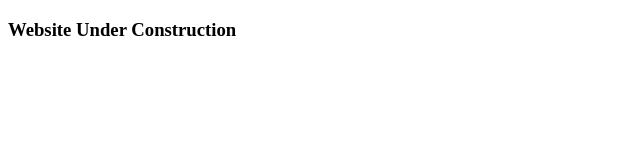
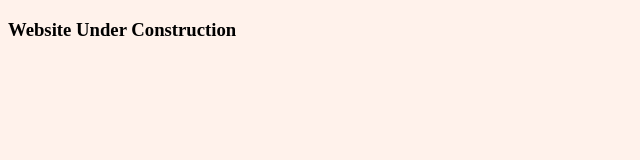
Before and after one commit to syahshiimi/syahshiimi.github.io, a plain HTML site: page index.html in a window 1280 px wide. Shown: the whole page, without its empty margins (0-640 px from the left). Drawn offline with Linux system fonts and the light colour scheme.

Commit message:
added css file

```diff
--- /dev/null
+++ b/index.css
@@ -0,0 +1,4 @@
+body {
+	background-color: #fff2eb;
+
+}
--- a/index.html
+++ b/index.html
@@ -4,6 +4,10 @@
 	<meta name="generator" content="Hugo 0.82.0" />
 	<meta charset="UTF-8">
 	<title>Syahrul Anuar</title>
+
+
+	<link rel="stylesheet" href="index.css">
+
 </head>
 <body>
 	<h3>Website Under Construction</h3>
```
